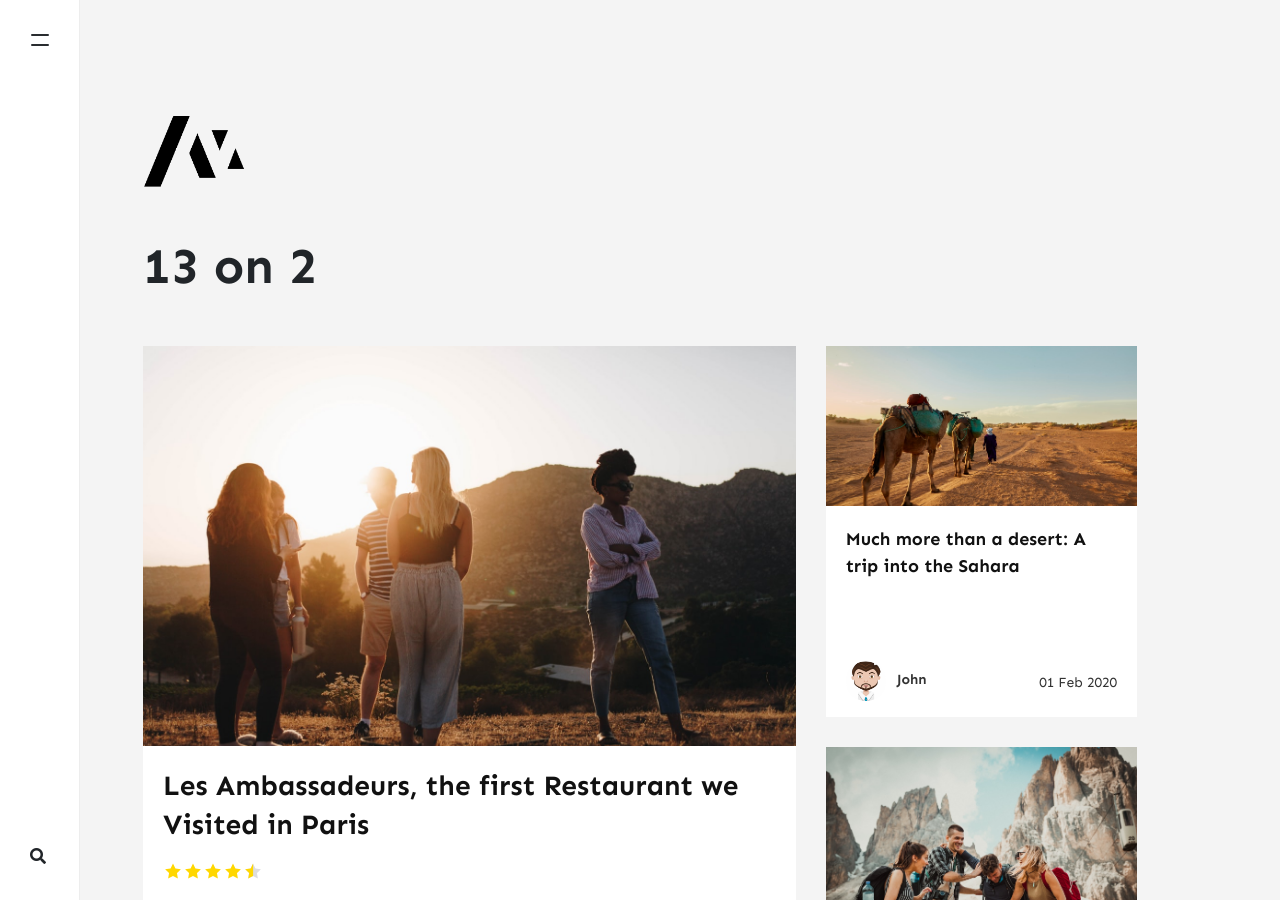
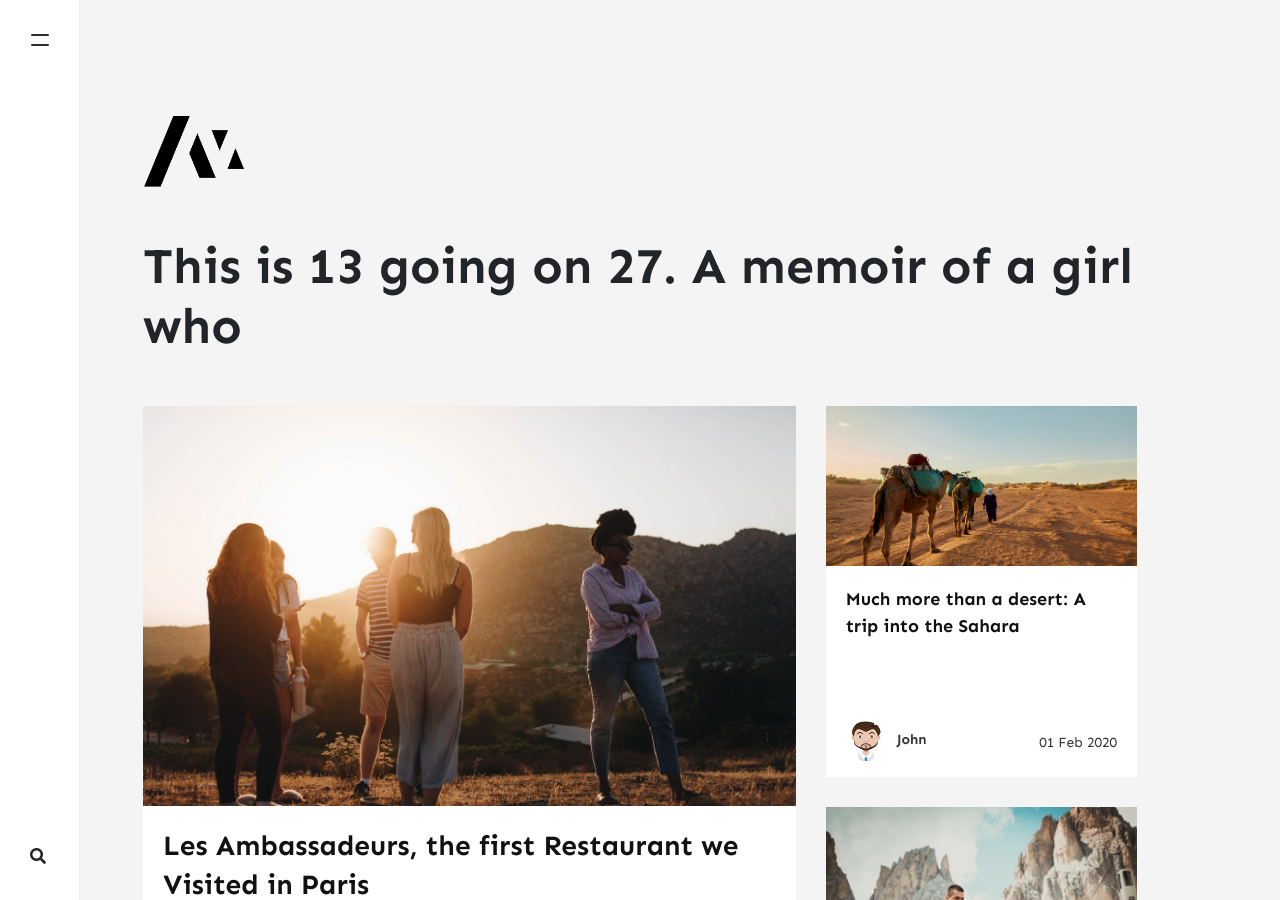
Before and after one commit to stackbit-projects/pleasant-squid-d6115, a Jekyll site: the page built from index.html, in a window 1280 px wide and 900 px high. Built offline with Jekyll 4.4.1, drawn with Linux system fonts in a browser that asks for light colours; nearby versions of some CDN libraries; the list of posts is cut into pages by our own code; comment, search, counter and statistics services are not loaded.

Commit message:
_config.yml: changed

```diff
--- a/_config.yml
+++ b/_config.yml
@@ -1,7 +1,7 @@
 name: Memoirs
 title: Memoirs
 description: >-
-  13 on 2
+  This is 13 going on 27. A memoir of a girl who
 logo: assets/images/logo.png
 favicon: assets/images/logo.png
 baseurl: ''
```
